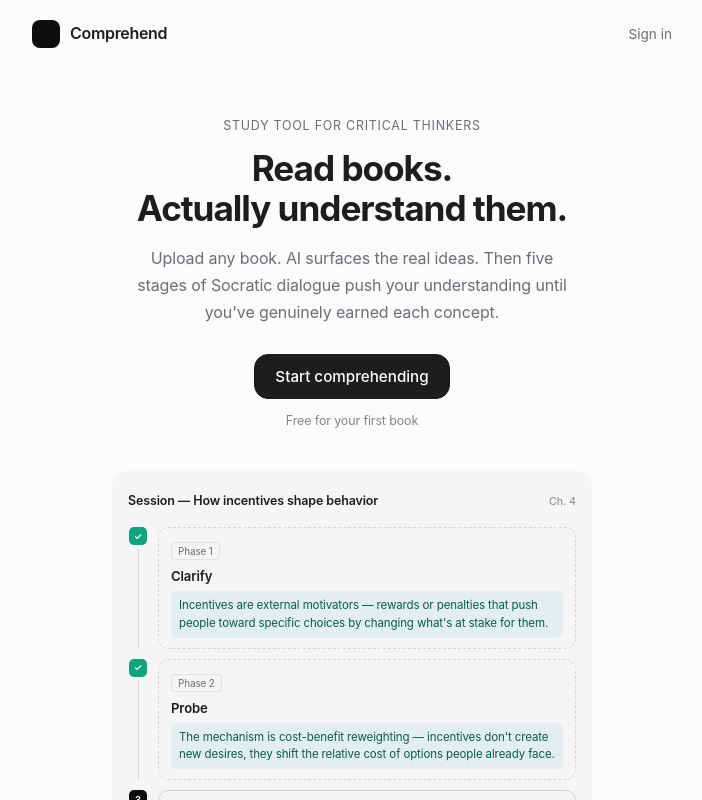
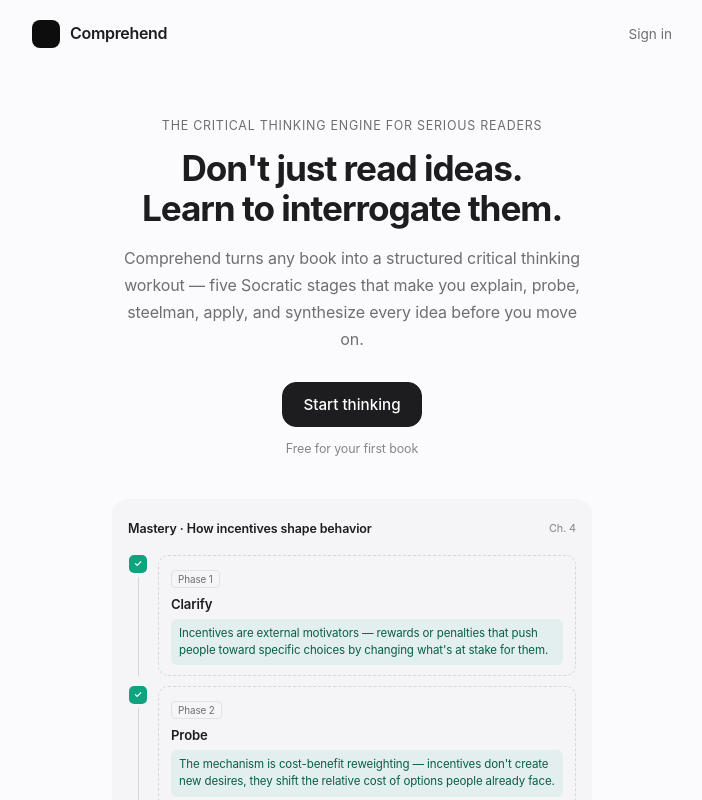
Before and after one commit to javierreplenish/comprehend, a React (Vite) app: page / in a window 1280 px wide. Shown: the whole page, without its empty margins (288-990 px from the left). Built offline with nearby package versions, Linux system fonts and the light colour scheme; no server answers.

Commit message:
Fable 5 for judgment engine + updated landing page

```diff
--- a/src/components/AuthPanel.tsx
+++ b/src/components/AuthPanel.tsx
@@ -44,7 +44,7 @@
   const phaseDemo = (
     <div className="landing-demo" style={{ background: "var(--bg-secondary)", borderRadius: 16, padding: "20px 16px" }}>
       <div style={{ display: "flex", alignItems: "center", justifyContent: "space-between", marginBottom: 16 }}>
-        <span style={{ fontSize: "0.78rem", fontWeight: 600 }}>Session — How incentives shape behavior</span>
+        <span style={{ fontSize: "0.78rem", fontWeight: 600 }}>Mastery · How incentives shape behavior</span>
         <span style={{ fontSize: "0.68rem", color: "var(--muted)" }}>Ch. 4</span>
       </div>
 
@@ -134,15 +134,15 @@
 
       {/* Hero */}
       <div style={{ textAlign: "center", padding: "2rem 0 2.5rem" }}>
-        <p style={{ fontSize: "0.78rem", color: "var(--text-secondary)", margin: "0 0 12px", letterSpacing: "0.06em", textTransform: "uppercase" }}>Study tool for critical thinkers</p>
+        <p style={{ fontSize: "0.78rem", color: "var(--text-secondary)", margin: "0 0 12px", letterSpacing: "0.06em", textTransform: "uppercase" }}>The critical thinking engine for serious readers</p>
         <h1 className="landing-hero-title">
-          Read books.<br />Actually understand them.
+          Don't just read ideas.<br />Learn to interrogate them.
         </h1>
-        <p style={{ fontSize: "1rem", color: "var(--text-secondary)", margin: "0 auto 28px", maxWidth: 440, lineHeight: 1.7 }}>
-          Upload any book. AI surfaces the real ideas. Then five stages of Socratic dialogue push your understanding until you've genuinely earned each concept.
+        <p style={{ fontSize: "1rem", color: "var(--text-secondary)", margin: "0 auto 28px", maxWidth: 460, lineHeight: 1.7 }}>
+          Comprehend turns any book into a structured critical thinking workout — five Socratic stages that make you explain, probe, steelman, apply, and synthesize every idea before you move on.
         </p>
         <button type="button" className="btn btn--primary btn--large" onClick={() => document.getElementById("auth-section")?.scrollIntoView({ behavior: "smooth" })}>
-          Start comprehending
+          Start thinking
         </button>
         <p style={{ fontSize: "0.78rem", color: "var(--muted)", margin: "12px 0 0" }}>Free for your first book</p>
       </div>
@@ -157,9 +157,9 @@
         <p style={{ fontSize: "0.78rem", color: "var(--text-secondary)", margin: "0 0 20px", textAlign: "center", letterSpacing: "0.06em", textTransform: "uppercase" }}>How it works</p>
 
         {[
-          { num: "1", title: "Upload your book", desc: "PDF or text. The AI reads it and identifies chapters and the key ideas the author argues — not trivia, real concepts." },
-          { num: "2", title: "Write, don't click", desc: "No multiple choice, no flashcard flips. You write your understanding in your own words. The AI reads what you actually wrote and responds to it." },
-          { num: "3", title: "Five phases of pushback", desc: "Clarify, probe, counterargument, application, synthesis. Each phase tests a different angle. You can't shortcut it — understanding is earned, not assumed." },
+          { num: "1", title: "Upload any book", desc: "PDF, EPUB, DOCX, or screenshots. The AI extracts the author's actual arguments — not trivia, the real ideas worth thinking about." },
+          { num: "2", title: "Write, don't click", desc: "No multiple choice. No flashcard flips. You write real answers in your own words. If you parrot the book back at it, the engine catches the overlap and asks you to think instead." },
+          { num: "3", title: "Three-stage critical thinking journey", desc: "Master the idea (Clarify → Probe → Steelman → Apply → Synthesize), then evaluate how it's argued (Toulmin's warrant, evidence, rebuttal), then inspect the reasoning itself (Paul-Elder: purpose, assumptions, viewpoint, inference, consequences). Each stage unlocks when you've earned it." },
         ].map((step, i) => (
           <div key={step.num} style={{ display: "flex", gap: 14, marginBottom: 14 }}>
             <div style={{ display: "flex", flexDirection: "column", alignItems: "center", width: 24, flexShrink: 0 }}>
@@ -179,32 +179,32 @@
           </div>
           <div style={{ flex: 1, background: "var(--bg-secondary)", borderRadius: 12, padding: "16px 20px" }}>
             <p style={{ fontWeight: 600, margin: "0 0 4px" }}>Retain what you learned</p>
-            <p style={{ fontSize: "0.88rem", color: "var(--text-secondary)", margin: 0, lineHeight: 1.6 }}>Spaced repetition brings concepts back at the right time. Struggling? It comes back sooner. Mastered it? It fades until you need a refresh.</p>
+            <p style={{ fontSize: "0.88rem", color: "var(--text-secondary)", margin: 0, lineHeight: 1.6 }}>Spaced repetition schedules concepts at the right interval. Once you've mastered ideas in two different chapters, Comprehend surfaces a Connection challenge — one question that can only be answered by relating the two ideas. That's where real critical thinking lives.</p>
           </div>
         </div>
       </div>
 
       {/* Comparison */}
       <div style={{ borderTop: "1px solid var(--border)", padding: "2.5rem 0" }}>
-        <p style={{ fontSize: "0.78rem", color: "var(--text-secondary)", margin: "0 0 20px", textAlign: "center", letterSpacing: "0.06em", textTransform: "uppercase" }}>Not another flashcard app</p>
+        <p style={{ fontSize: "0.78rem", color: "var(--text-secondary)", margin: "0 0 20px", textAlign: "center", letterSpacing: "0.06em", textTransform: "uppercase" }}>Built for depth, not speed</p>
         <div className="landing-comparison-grid">
           <div style={{ background: "var(--bg-secondary)", borderRadius: 12, padding: "16px 18px" }}>
-            <p style={{ fontSize: "0.82rem", color: "var(--text-secondary)", margin: "0 0 4px" }}>Flashcards test</p>
-            <p style={{ fontWeight: 700, fontSize: "1.1rem", margin: 0 }}>Recall</p>
-            <p style={{ fontSize: "0.78rem", color: "var(--muted)", margin: "6px 0 0" }}>Can you recognize the answer?</p>
+            <p style={{ fontSize: "0.82rem", color: "var(--text-secondary)", margin: "0 0 4px" }}>Other tools optimize for</p>
+            <p style={{ fontWeight: 700, fontSize: "1.1rem", margin: 0 }}>Coverage</p>
+            <p style={{ fontSize: "0.78rem", color: "var(--muted)", margin: "6px 0 0" }}>How many cards can you get through?</p>
           </div>
           <div style={{ background: "var(--bg-secondary)", borderRadius: 12, padding: "16px 18px", border: "2px solid #0d0d0d" }}>
-            <p style={{ fontSize: "0.82rem", color: "var(--text-secondary)", margin: "0 0 4px" }}>Comprehend tests</p>
-            <p style={{ fontWeight: 700, fontSize: "1.1rem", margin: 0 }}>Understanding</p>
-            <p style={{ fontSize: "0.78rem", color: "var(--muted)", margin: "6px 0 0" }}>Can you explain, defend, and apply it?</p>
+            <p style={{ fontSize: "0.82rem", color: "var(--text-secondary)", margin: "0 0 4px" }}>Comprehend optimizes for</p>
+            <p style={{ fontWeight: 700, fontSize: "1.1rem", margin: 0 }}>Depth</p>
+            <p style={{ fontSize: "0.78rem", color: "var(--muted)", margin: "6px 0 0" }}>Can you explain, challenge, and use the idea?</p>
           </div>
         </div>
       </div>
 
       {/* CTA + Auth */}
       <div id="auth-section" style={{ borderTop: "1px solid var(--border)", padding: "2.5rem 0", textAlign: "center" }}>
-        <h2 className="landing-cta-title">Stop memorizing. Start understanding.</h2>
-        <p style={{ fontSize: "0.9rem", color: "var(--text-secondary)", margin: "0 0 28px" }}>Your first two books are free. No credit card required.</p>
+        <h2 className="landing-cta-title">Ideas are only useful if you can think with them.</h2>
+        <p style={{ fontSize: "0.9rem", color: "var(--text-secondary)", margin: "0 0 28px" }}>Your first book is free. No credit card required.</p>
         {authForm}
       </div>
 
```
